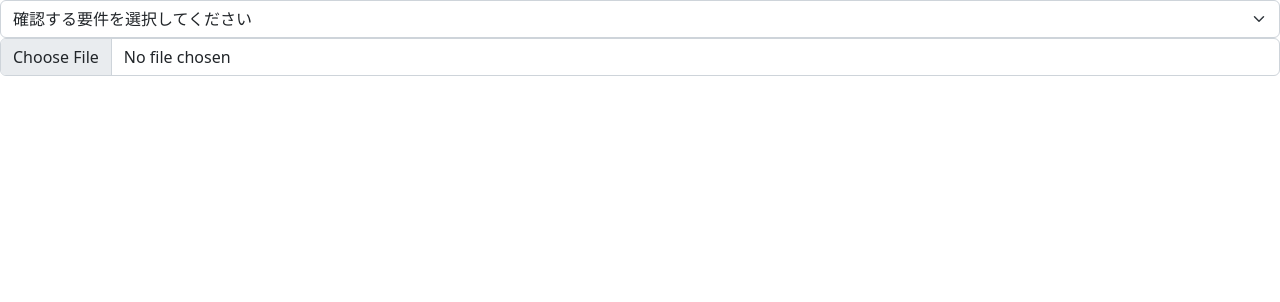
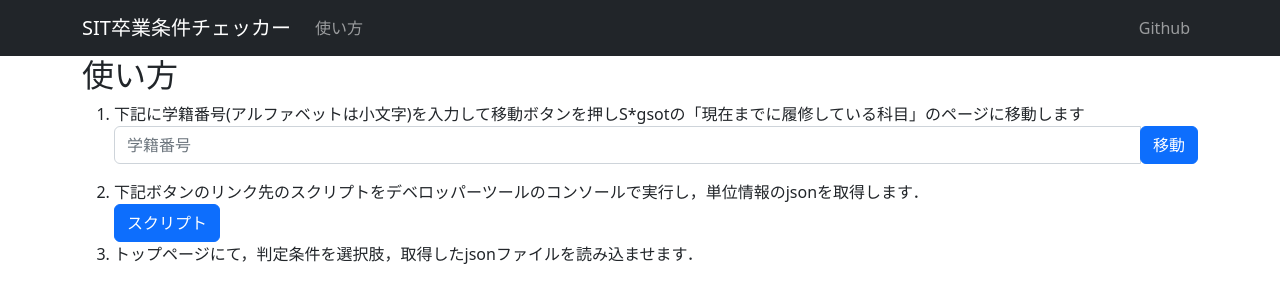
Before and after one commit to ecto0310/sit_graduation_checker, a React (Create React App) app: page /usage in a window 1280 px wide. Shown: the top 302 px of the page. Built offline with nearby package versions, Linux system fonts and the light colour scheme.

Commit message:
[add] usage

```diff
--- /dev/null
+++ b/public/exporter.js
@@ -0,0 +1,5 @@
+location.href = URL.createObjectURL(new Blob([JSON.stringify({
+    "credits": [...document.querySelectorAll("#list > tbody:nth-child(1) > tr:nth-child(n + 2)")].map((e) => {
+        return { "group": e.children[0].innerText, "name": e.children[1].innerText, "division": e.children[3].innerText, "count": parseInt(e.children[4].innerText), "evaluation": e.children[6].innerText[0] };
+    })
+})], { type: 'application/json' }));
--- a/public/rule/al21_graduation.json
+++ b/public/rule/al21_graduation.json
@@ -181,6 +181,7 @@
     ],
     "unknownEvaluation": [
         "G",
-        "#"
+        "#",
+        "-"
     ]
 }
--- a/src/App.tsx
+++ b/src/App.tsx
@@ -1,14 +1,23 @@
 import Checker from "./Components/Checker";
-import { BrowserRouter } from "react-router-dom";
+import { BrowserRouter, Route, Routes } from "react-router-dom";
+import Container from 'react-bootstrap/Container';
 
 import "bootstrap/dist/css/bootstrap.min.css";
+import NavigationBar from "./Components/NavigationBar";
+import Usage from "./Components/Usage";
 
 function App() {
   return (
     <div className="App">
-      <BrowserRouter>
-        <Checker />
-      </BrowserRouter>
+      <NavigationBar />
+      <Container>
+        <BrowserRouter>
+          <Routes>
+            <Route path="/usage" element={<Usage />} />
+            <Route path="/*" element={<Checker />} />
+          </Routes>
+        </BrowserRouter>
+      </Container>
     </div>
   );
 }
--- a/src/Components/CheckRule.tsx
+++ b/src/Components/CheckRule.tsx
@@ -21,8 +21,8 @@ const CheckRule: FC<Props> = ({ rules, credits }) => {
 
     return (
         <>
-            <Form.Check type="switch" label="取得予定単位を含める" onClick={(e) => setIsSchedule(!isSchedule)} />
-            <Form.Check type="switch" label="不足単位情報を表示する" onClick={(e) => setIsShortage(!isShortage)} />
+            <Form.Check className="m-1" type="switch" label="取得予定単位を含める" onClick={(e) => setIsSchedule(!isSchedule)} />
+            <Form.Check className="m-1" type="switch" label="不足単位情報を表示する" onClick={(e) => setIsShortage(!isShortage)} />
             <CheckCreditRule rules={rules} credits={credits} isSchedule={isSchedule} isShortage={isShortage} setIsPassCredit={(ok: boolean) => setIsPassCredit(ok)} />
             <CheckGradePointAverageRule rules={rules} credits={credits} isSchedule={isSchedule} setIsPassGradePointAverage={(ok: boolean) => setIsPassGradePointAverage(ok)} />
             <CheckResultRule isPassCredit={isPassCredit} isPassGradePointAverage={isPassGradePointAverage} />
--- a/src/Components/Checker.tsx
+++ b/src/Components/Checker.tsx
@@ -9,9 +9,15 @@ const Checker = () => {
 
     return (
         <>
-            <LoadRule setRules={(data: Rules) => setRules(data)} />
-            <LoadCredit setCredit={(data: Credits) => setCredits(data)} />
-            <CheckMenu rules={rules} credits={credits} />
+            <div className="mt-2">
+                <LoadRule setRules={(data: Rules) => setRules(data)} />
+            </div>
+            <div className="mt-2">
+                <LoadCredit setCredit={(data: Credits) => setCredits(data)} />
+            </div>
+            <div className="mt-2">
+                <CheckMenu rules={rules} credits={credits} />
+            </div>
         </>
     );
 };
--- /dev/null
+++ b/src/Components/NavigationBar.tsx
@@ -0,0 +1,28 @@
+import Container from 'react-bootstrap/Container';
+import Nav from 'react-bootstrap/Nav';
+import Navbar from 'react-bootstrap/Navbar';
+
+const NavigationBar = () => {
+
+    return (
+        <>
+            <Navbar collapseOnSelect expand="lg" bg="dark" variant="dark">
+                <Container>
+                    <Navbar.Brand href="/">SIT卒業条件チェッカー</Navbar.Brand>
+                    <Navbar.Toggle aria-controls="responsive-navbar-nav" />
+                    <Navbar.Collapse id="responsive-navbar-nav">
+                        <Nav className="me-auto">
+                            <Nav.Link href="/usage">使い方</Nav.Link>
+                        </Nav>
+                        <Nav>
+                            <Nav.Link href="https://github.com/ecto0310/sit_graduation_checker">Github</Nav.Link>
+                        </Nav>
+                    </Navbar.Collapse>
+                </Container>
+            </Navbar>
+        </>
+    );
+};
+
+
+export default NavigationBar;
--- /dev/null
+++ b/src/Components/Usage.tsx
@@ -0,0 +1,30 @@
+import { useState } from 'react';
+import Form from "react-bootstrap/Form";
+import InputGroup from 'react-bootstrap/InputGroup';
+import Button from 'react-bootstrap/Button';
+
+const Usage = () => {
+    const [studentNumber, setStudentNumber] = useState<string>();
+    return (
+        <>
+            <h2>使い方</h2>
+            <ol>
+                <li>下記に学籍番号(アルファベットは小文字)を入力して移動ボタンを押しS*gsotの「現在までに履修している科目」のページに移動します</li>
+                <InputGroup className="mb-3">
+                    <Form.Control placeholder="学籍番号" onChange={(e) => setStudentNumber(e.target.value)} />
+                    <a href={"https://sgsot4a.sic.shibaura-it.ac.jp/Sgsot/html/Study.html.var?uid=" + studentNumber} target="_blank" rel="noopener noreferrer">
+                        <Button variant="primary">移動</Button>
+                    </a>
+                </InputGroup>
+                <li>下記ボタンのリンク先のスクリプトをデベロッパーツールのコンソールで実行し，単位情報のjsonを取得します．</li>
+                <a href={"/exporter.js"} target="_blank" rel="noopener noreferrer">
+                        <Button variant="primary">スクリプト</Button>
+                </a>
+                <li>トップページにて，判定条件を選択肢，取得したjsonファイルを読み込ませます．</li>
+            </ol>
+        </>
+    );
+};
+
+
+export default Usage;
```
